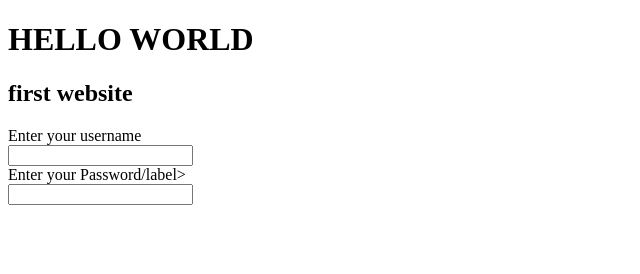
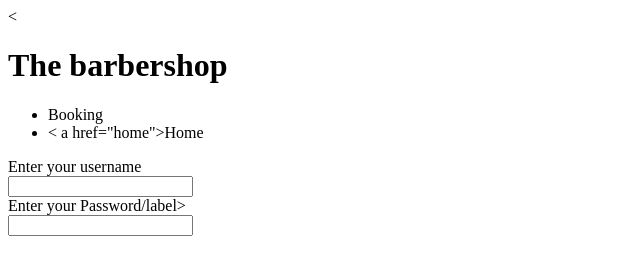
Before and after one commit to mali-pir21/first-repo, a plain HTML site: page index.html in a window 1280 px wide. Shown: the whole page, without its empty margins (0-640 px from the left). Drawn offline with Linux system fonts and the light colour scheme.

Commit message:
Update index.html

```diff
--- a/index.html
+++ b/index.html
@@ -1,13 +1,19 @@
 <!DOCTYPE html>
 <html></html>
 <head>
-  <h1> HELLO WORLD</h1>
-    <h2>first website</h2>
-
+  <<link rel="stylesheet" href="stylesheet.css">
+</head>
 
 
 </head>
 <body>
+  <h1>The barbershop</h1>
+  <nav>
+    <ul>
+      <li> <a href="booking"> </a>Booking </li>
+      <li>< a href="home"></a>Home</li>
+    </ul>
+  </nav>
   <label for='username'>Enter your username</label><br>
   <input type='text' id='username' name='username' ><br>
   <label for='password'>Enter your Password/label><br>
```
